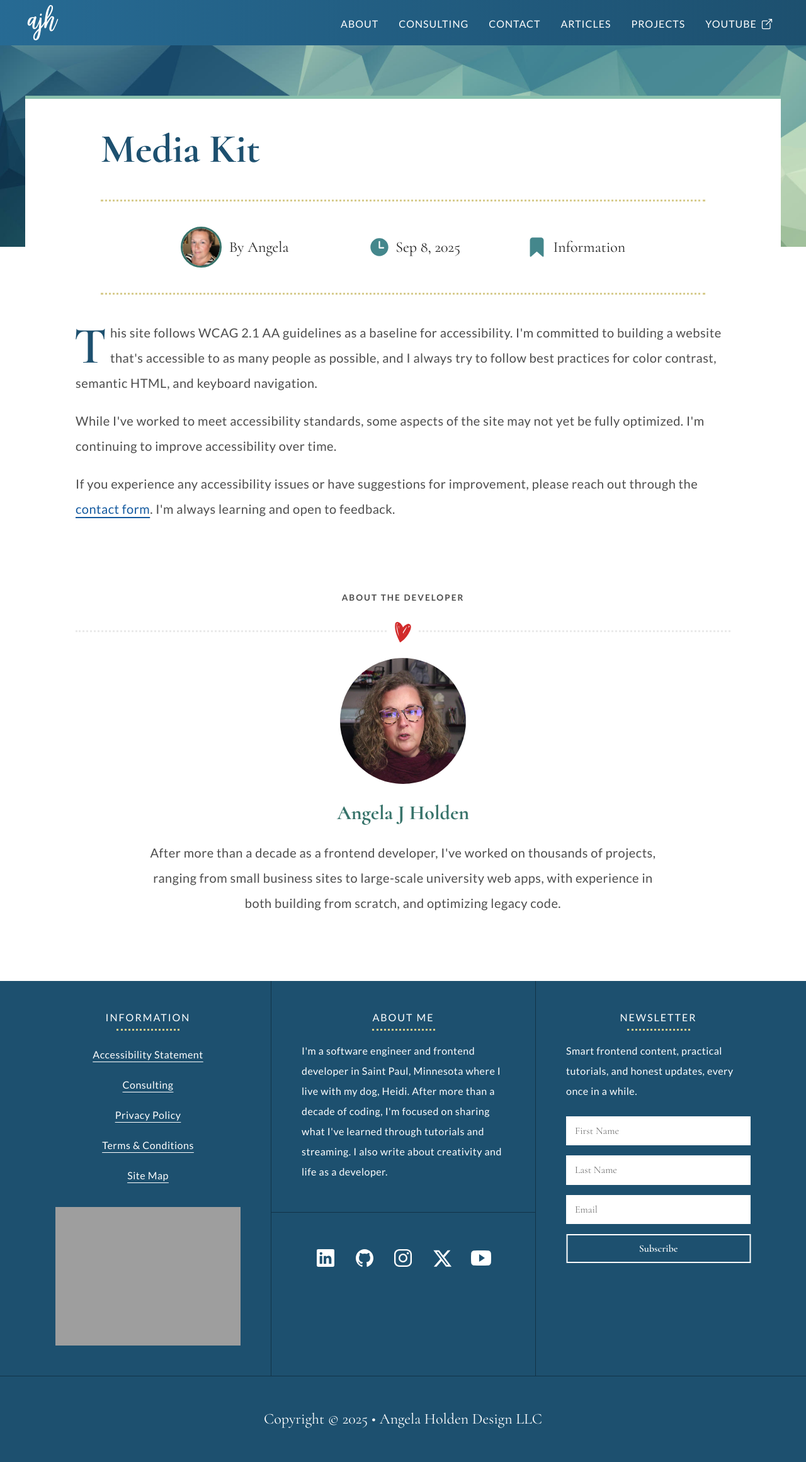
After one commit to angelajholden/portfolio, a PHP site: page /media-kit/ in a window 1280 px wide. The commit adds this page. Shown: the whole page at 63% size. Run offline with PHP 8.4, Linux system fonts and the light colour scheme; some libraries are stand-ins or nearby versions; grey boxes are pictures that could not be loaded.

Commit message:
new page, noindex nofollow

```diff
--- a/includes/header.php
+++ b/includes/header.php
@@ -24,7 +24,7 @@
 				<li><a class="nav_item" href="<?php echo BASE_URL; ?>">Home</a></li>
 				<li><a class="nav_item" href="<?php echo BASE_URL; ?>about/">About</a></li>
 				<li><a class="nav_item" href="<?php echo BASE_URL; ?>consulting/">Consulting</a></li>
-				<li><a class="nav_item" href="<?php echo BASE_URL; ?>media-kit/">Media Kit</a></li>
+				<!-- <li><a class="nav_item" href="<?php //echo BASE_URL; ?>media-kit/">Media Kit</a></li> -->
 				<li><a class="nav_item" href="<?php echo BASE_URL; ?>contact/">Contact</a></li>
 				<li><a class="nav_item" href="<?php echo BASE_URL; ?>articles/">Articles</a></li>
 				<li><a class="nav_item" href="<?php echo BASE_URL; ?>projects/">Projects</a></li>
--- /dev/null
+++ b/media-kit/index.php
@@ -0,0 +1,54 @@
+<?php include_once dirname(__DIR__) . '/config.php'; ?>
+<!DOCTYPE html>
+<html lang="en">
+
+<?php
+$title = 'Media Kit | Angela J Holden';
+$description = '';
+$noindex = true; // or true, if you want to block this specific page
+include_once dirname(__DIR__) . '/includes/head.php';
+?>
+
+<body>
+	<?php include_once dirname(__DIR__) . '/includes/header.php'; ?>
+	<main id="content" class="main">
+		<div class="full-width_hero"></div>
+		<article class="full-width_content animate__animated animate__fadeIn">
+			<div class="wrap">
+				<header class="content-header">
+					<h1 class="primary-heading">Media Kit</h1>
+					<div class="content-meta">
+						<div class="meta-item by-author">
+							<figure class="meta-image">
+								<img src="<?php echo BASE_URL; ?>images/angelajholden-software-engineer-frontend-developer.jpg" alt="Angela J Holden | Software Engineer &amp; Frontend Developer">
+							</figure>
+							<span>By Angela</span>
+						</div>
+						<div class="meta-dots"></div>
+						<div class="meta-group">
+							<div class="meta-item">
+								<svg aria-hidden="true" xmlns="http://www.w3.org/2000/svg" class="ionicon" viewBox="0 0 512 512"><path d="M256 48C141.13 48 48 141.13 48 256s93.13 208 208 208 208-93.13 208-208S370.87 48 256 48zm96 240h-96a16 16 0 01-16-16V128a16 16 0 0132 0v128h80a16 16 0 010 32z"/></svg>
+								<time datetime="2025-09-08">Sep 8, 2025</time>
+							</div>
+							<div class="meta-item">
+								<svg aria-hidden="true" xmlns="http://www.w3.org/2000/svg" class="ionicon" viewBox="0 0 512 512"><path d="M400 480a16 16 0 01-10.63-4L256 357.41 122.63 476A16 16 0 0196 464V96a64.07 64.07 0 0164-64h192a64.07 64.07 0 0164 64v368a16 16 0 01-16 16z"/></svg>
+								<span>Information</span>
+							</div>
+						</div>
+					</div>
+				</header>
+				<div class="content-item">
+					<p>This site follows WCAG 2.1 AA guidelines as a baseline for accessibility. I'm committed to building a website that's accessible to as many people as possible, and I always try to follow best practices for color contrast, semantic HTML, and keyboard navigation.</p>
+					<p>While I've worked to meet accessibility standards, some aspects of the site may not yet be fully optimized. I'm continuing to improve accessibility over time.</p>
+					<p>If you experience any accessibility issues or have suggestions for improvement, please reach out through the <a href="../contact/">contact form</a>. I'm always learning and open to feedback.</p>
+				</div>
+				<footer class="content-footer">
+					<?php include_once dirname(__DIR__) . '/includes/author.php'; ?>
+				</footer>
+			</div>
+		</article>
+	</main>
+	<?php include_once dirname(__DIR__) . '/includes/footer.php'; ?>
+</body>
+
+</html>
```
